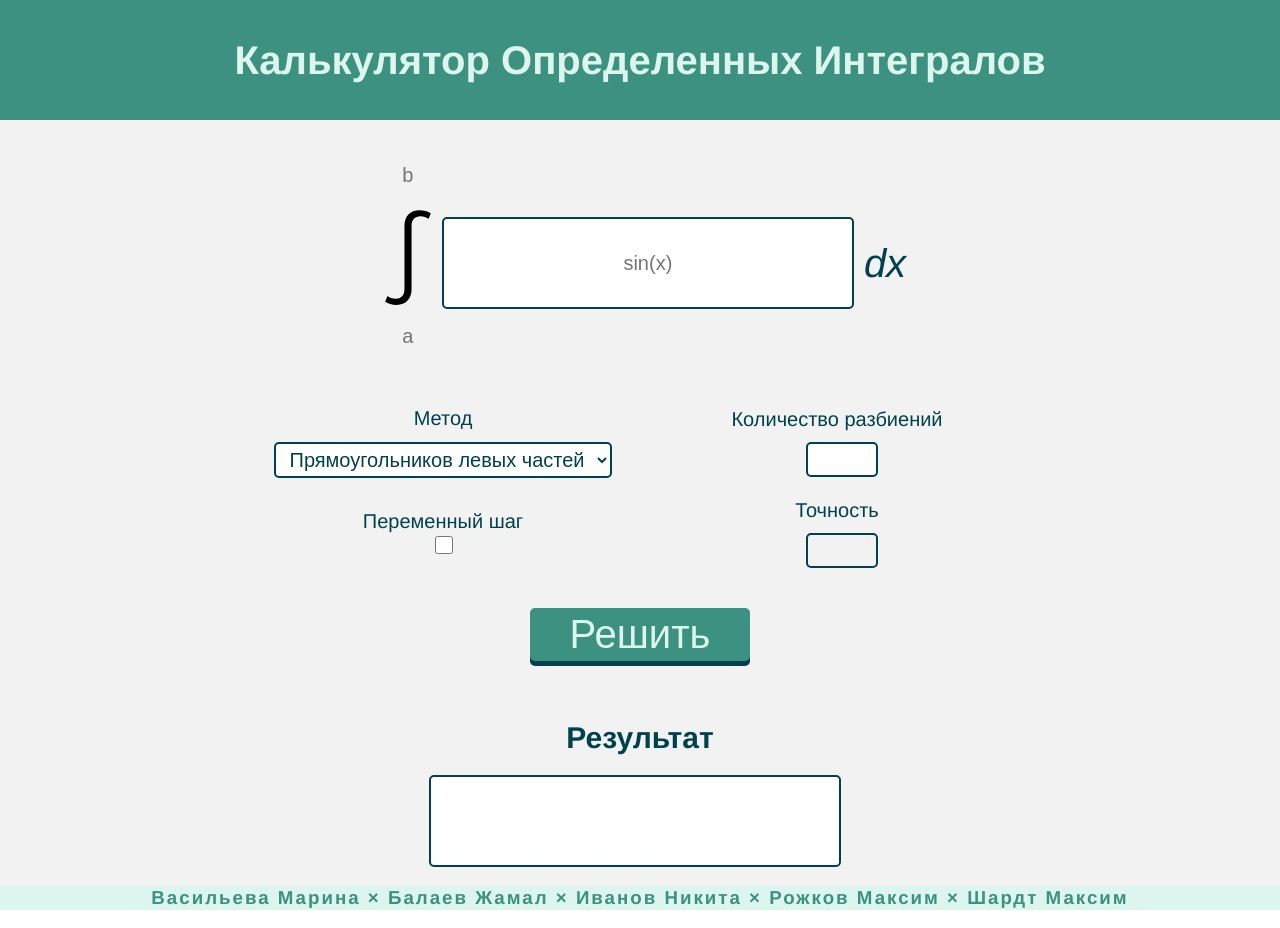
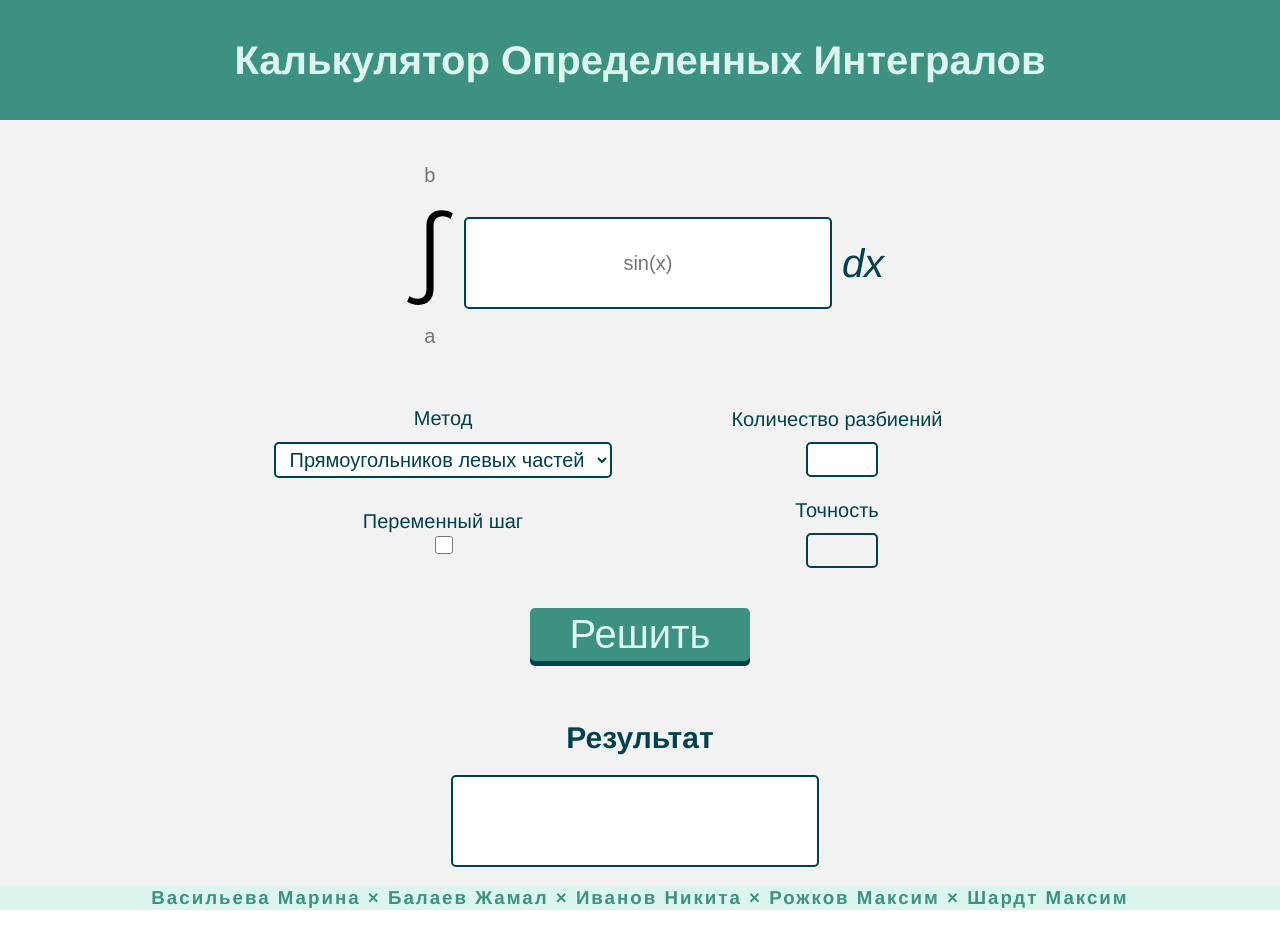
Before and after one commit to mxschardt/integral-calc, a React (Vite) app: page / in a window 1280 px wide. Built offline with nearby package versions, Linux system fonts and the light colour scheme; the HTML template or start-up script is replaced by a standard one.

Commit message:
Equation input size changed

```diff
--- a/src/App.css
+++ b/src/App.css
@@ -70,7 +70,7 @@ input[type='number'] {
   margin-right: 0.5rem;
 
   min-height: 4rem;
-  min-width: clamp(1rem, 10rem + 20vw, 20rem);
+  min-width: clamp(1rem, 5rem + 20vw, 20rem);
   resize: none;
 }
 #integral .input {
```
